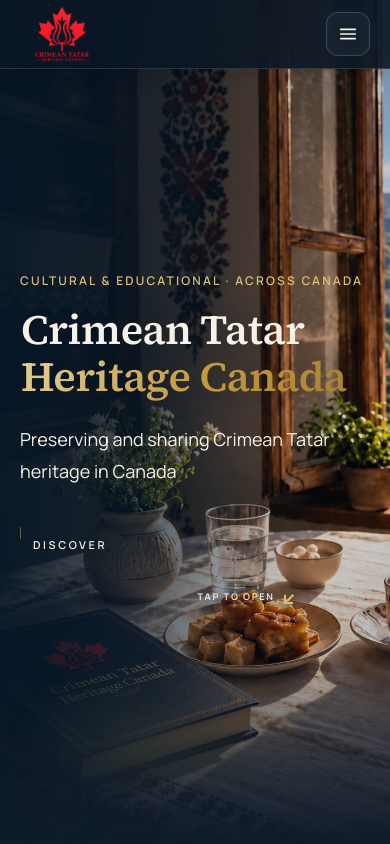
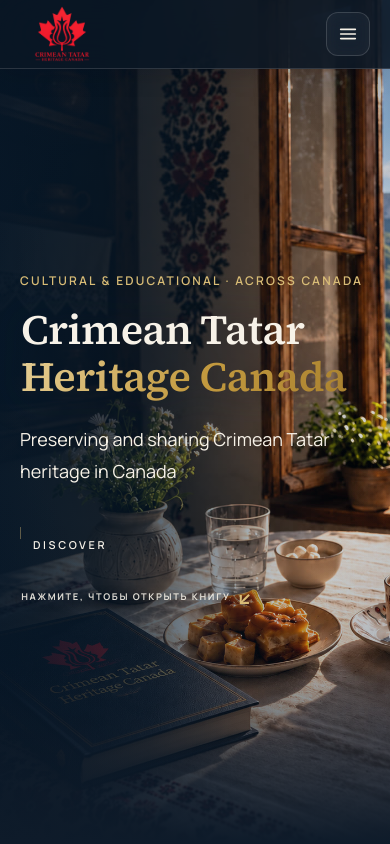
Before and after one commit to maxudovvv/cth, a Next.js app: page / in a window 390 px wide. Shown: the top 844 px of the page. Built offline with nearby package versions, Linux system fonts and the light colour scheme.

Commit message:
Refine mobile heritage book prompt

```diff
--- a/src/app/globals.css
+++ b/src/app/globals.css
@@ -191,22 +191,10 @@
   min-height: 100%;
   cursor: pointer;
 }
-.heritage-book-mobile-glow {
-  position: absolute;
-  left: 4%;
-  bottom: 12%;
-  width: 92%;
-  height: 58%;
-  border-radius: 48%;
-  background: radial-gradient(ellipse, rgba(225,192,99,.2), rgba(225,192,99,.06) 48%, transparent 72%);
-  filter: blur(15px);
-  opacity: .35;
-  animation: mobile-book-glow 4.2s ease-in-out infinite;
-}
 .heritage-book-mobile-cue {
   position: absolute;
   top: 2%;
-  right: 2%;
+  left: 7%;
   display: flex;
   align-items: center;
   gap: .45rem;
@@ -214,6 +202,7 @@
   font-size: .58rem;
   font-weight: 700;
   letter-spacing: .18em;
+  white-space: nowrap;
   text-shadow: 0 2px 10px rgba(7,17,31,.9);
   text-transform: uppercase;
 }
@@ -226,10 +215,6 @@
 .heritage-book-trigger--mobile-hotspot:focus-visible {
   border-radius: 1rem;
   box-shadow: inset 0 0 0 2px var(--color-gold-soft), 0 0 1.5rem rgba(217,189,119,.35);
-}
-@keyframes mobile-book-glow {
-  0%, 100% { opacity: .22; transform: scale(.94); }
-  50% { opacity: .58; transform: scale(1.03); }
 }
 @keyframes mobile-book-arrow {
   0%, 100% { transform: translate(0, 0); }
@@ -449,7 +434,7 @@
   .heritage-book-trigger--scene { transition: none; filter: none; }
   .heritage-book-scene-aura { display: none; }
   .heritage-book-opening-cover { display: none; }
-  .heritage-book-mobile-glow, .heritage-book-mobile-arrow { animation: none; }
+  .heritage-book-mobile-arrow { animation: none; }
 }
 
 h1,
--- a/src/components/home/HeritageBook.tsx
+++ b/src/components/home/HeritageBook.tsx
@@ -77,13 +77,10 @@
             <span className="heritage-book-scene-label">Open the heritage book</span>
           </>
         ) : (
-          <>
-            <span className="heritage-book-mobile-glow" aria-hidden="true" />
-            <span className="heritage-book-mobile-cue" aria-hidden="true">
-              <span>Tap to open</span>
-              <span className="heritage-book-mobile-arrow">↙</span>
-            </span>
-          </>
+          <span className="heritage-book-mobile-cue" aria-hidden="true">
+            <span>Нажмите, чтобы открыть книгу</span>
+            <span className="heritage-book-mobile-arrow">↙</span>
+          </span>
         )}
       </button>
 
```
